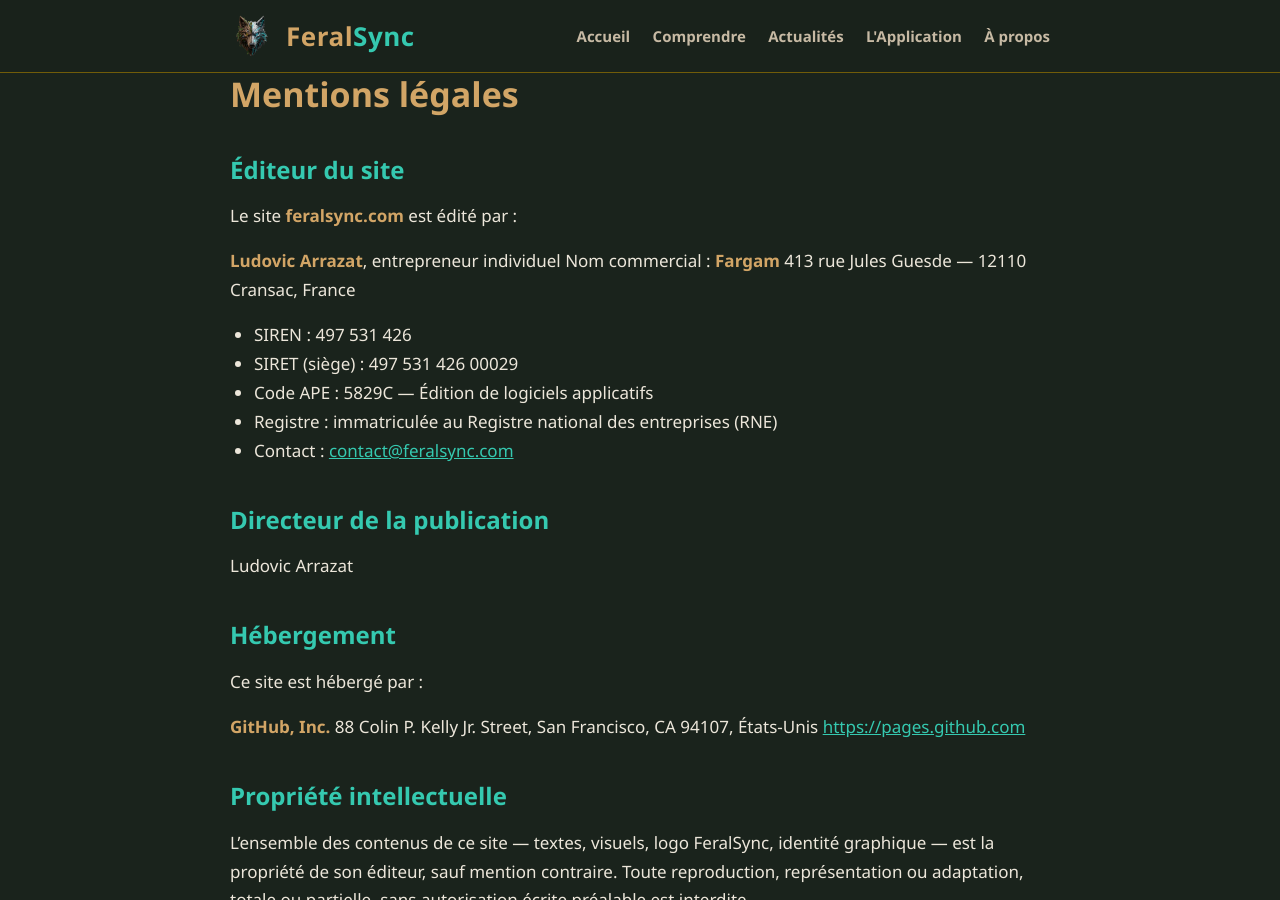
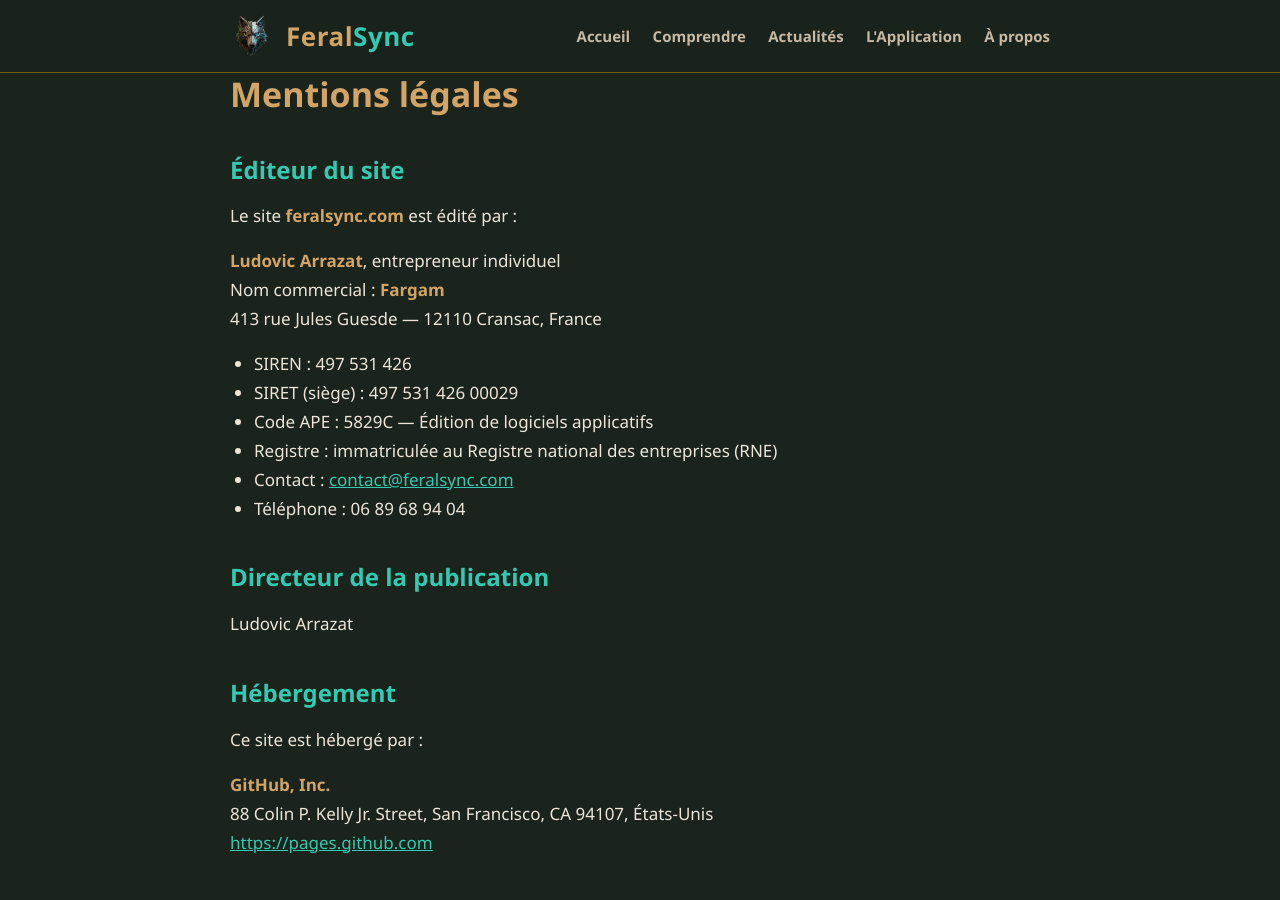
Before and after one commit to odul12700-boop/feralsync-site, a Jekyll site: the page built from mentions-legales.md, in a window 1280 px wide and 900 px high. Built offline with Jekyll 4.4.1, drawn with Linux system fonts in a browser that asks for light colours.

Commit message:
Mentions légales : téléphone de l'éditeur, adresses sur plusieurs lignes (#1)
Co-Authored-By: Claude Opus 5.5 <noreply@anthropic.com>
Claude-Session: https://claude.ai/code/session_01Et8fMXjBn9qnTKWWBaBaxk

```diff
--- a/mentions-legales.md
+++ b/mentions-legales.md
@@ -11,8 +11,8 @@ permalink: /mentions-legales/
 
 Le site **feralsync.com** est édité par :
 
-**Ludovic Arrazat**, entrepreneur individuel
-Nom commercial : **Fargam**
+**Ludovic Arrazat**, entrepreneur individuel<br>
+Nom commercial : **Fargam**<br>
 413 rue Jules Guesde — 12110 Cransac, France
 
 - SIREN : 497 531 426
@@ -20,6 +20,7 @@ Nom commercial : **Fargam**
 - Code APE : 5829C — Édition de logiciels applicatifs
 - Registre : immatriculée au Registre national des entreprises (RNE)
 - Contact : [contact@feralsync.com](mailto:contact@feralsync.com)
+- Téléphone : 06 89 68 94 04
 
 <!-- Si vous relevez de la franchise en base de TVA (cas courant en
      micro-entreprise), décommentez la ligne ci-dessous. Vérifiez votre
@@ -36,8 +37,8 @@ Ludovic Arrazat
 
 Ce site est hébergé par :
 
-**GitHub, Inc.**
-88 Colin P. Kelly Jr. Street, San Francisco, CA 94107, États-Unis
+**GitHub, Inc.**<br>
+88 Colin P. Kelly Jr. Street, San Francisco, CA 94107, États-Unis<br>
 [https://pages.github.com](https://pages.github.com)
 
 ## Propriété intellectuelle
```
Also changed, not shown: confidentialite.md (+2 -2 lines).
